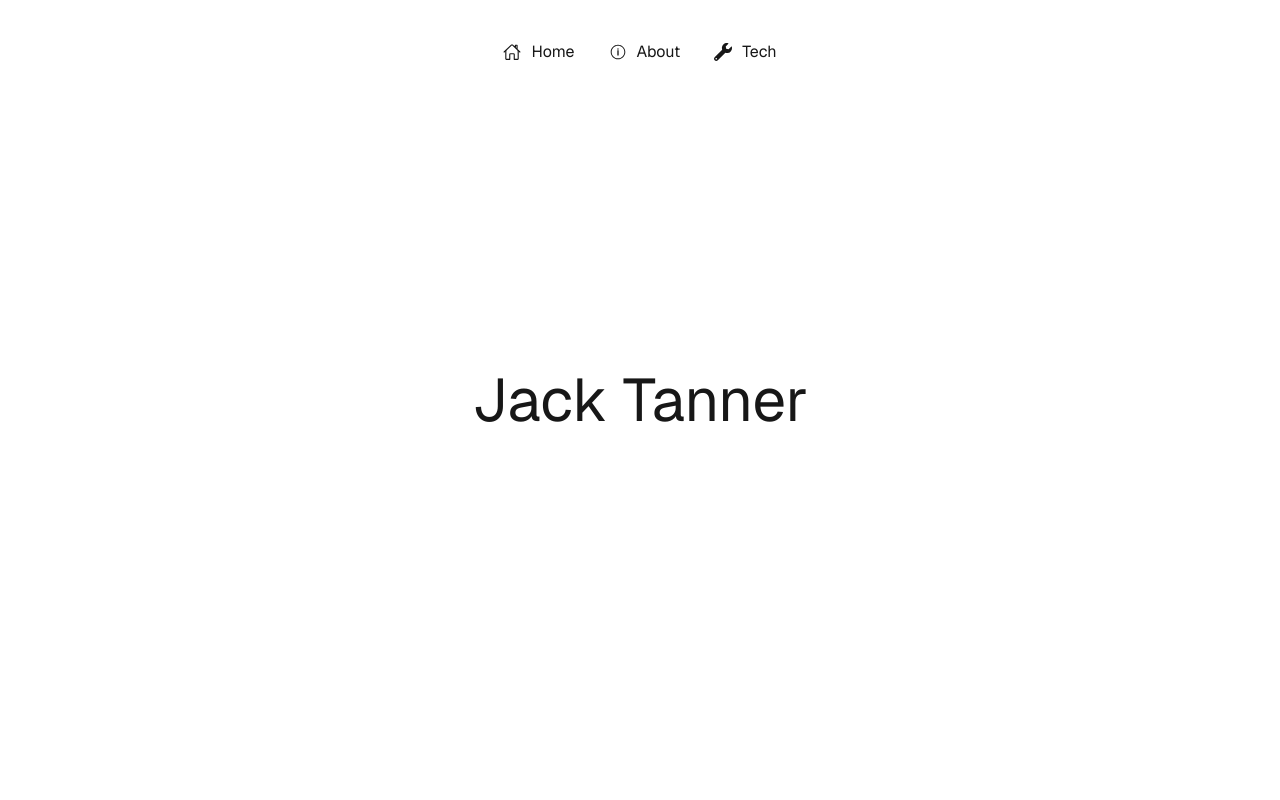
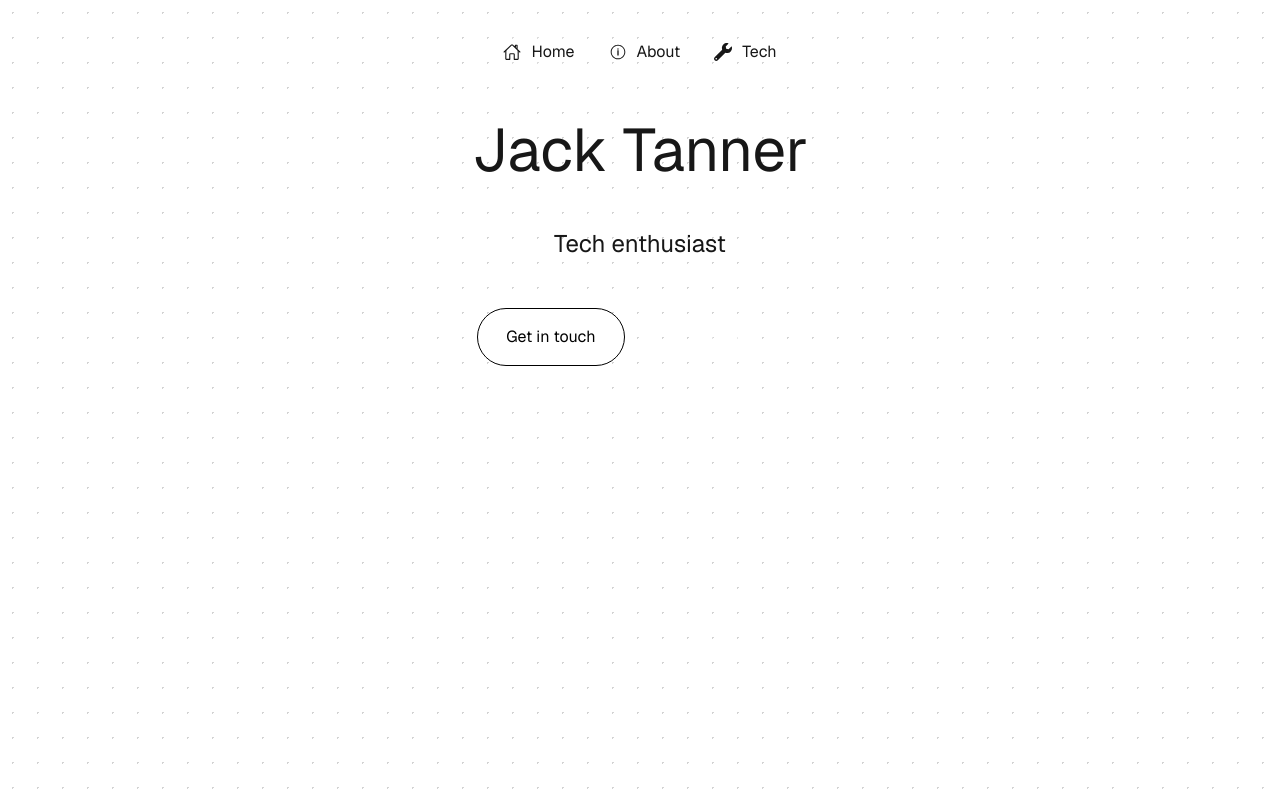
Before and after one commit to jtanner54/Renaissance, a Next.js app in the folder renaissance/: page / in a window 1280 px wide. Built offline with nearby package versions, Linux system fonts and the light colour scheme.

Commit message:
bg, buttons, and text

```diff
--- a/renaissance/src/Components/NavBar.tsx
+++ b/renaissance/src/Components/NavBar.tsx
@@ -10,7 +10,7 @@ export default function NavBar() {
     const location = usePathname();
 
     return (
-        <header className="fixed flex justify-center pointer-events-none top-4 left-0 right-0">
+        <header className="z-10 fixed flex justify-center pointer-events-none top-4 left-0 right-0">
             <nav className="pointer-events-auto overflow-hidden max-w-[95vw]">
                 <ul className="flex p-3 dark:bg-black border border-white/7 rounded-full gap-3 overflow-x-auto scrollbar-hide">
                     <li>
--- a/renaissance/src/app/page.tsx
+++ b/renaissance/src/app/page.tsx
@@ -1,7 +1,28 @@
+import Link from "next/link";
+
 export default function Page() {
     return (
-        <div className="text-6xl flex min-h-screen items-center justify-center dark:bg-graphite">
-            <h1>Jack Tanner</h1>
-        </div>
+        <>
+            <div className="absolute inset-0 h-full w-full bg-[radial-gradient(circle,#73737350_1px,transparent_1px)] bg-size-[25px_25px]" />
+
+            <div className="relative w-full py-30">
+                <div className="flex flex-col mx-auto max-w-5xl text-center items-center">
+                    <h1 className="text-6xl mb-12">Jack Tanner</h1>
+
+                    <p className="mb-12 text-2xl">Tech enthusiast</p>
+
+                    <div className="">
+                        <Link href="#footer"
+                        className="hover:bg-orange-400 hover:border-orange-400 hover:text-white cursor-pointer bg-white border rounded-full text-black pl-7 pr-7 pt-4 pb-4 mr-5 transition duration-300 ease-in-out transform hover:-translate-y-1 hover:scale-105 inline-block">
+                            Get in touch
+                        </Link>
+                        <Link href="#about"
+                        className="hover:bg-orange-400/5  cursor-pointer bg-transparent border border-white/28 rounded-full text-white pl-7 pr-7 pt-4 pb-4 mr-5 transition duration-300 ease-in-out transform hover:-translate-y-1 hover:scale-105 inline-block">
+                            My journey
+                        </Link>
+                    </div>
+                </div>
+            </div>
+        </>
     );
 }
```
